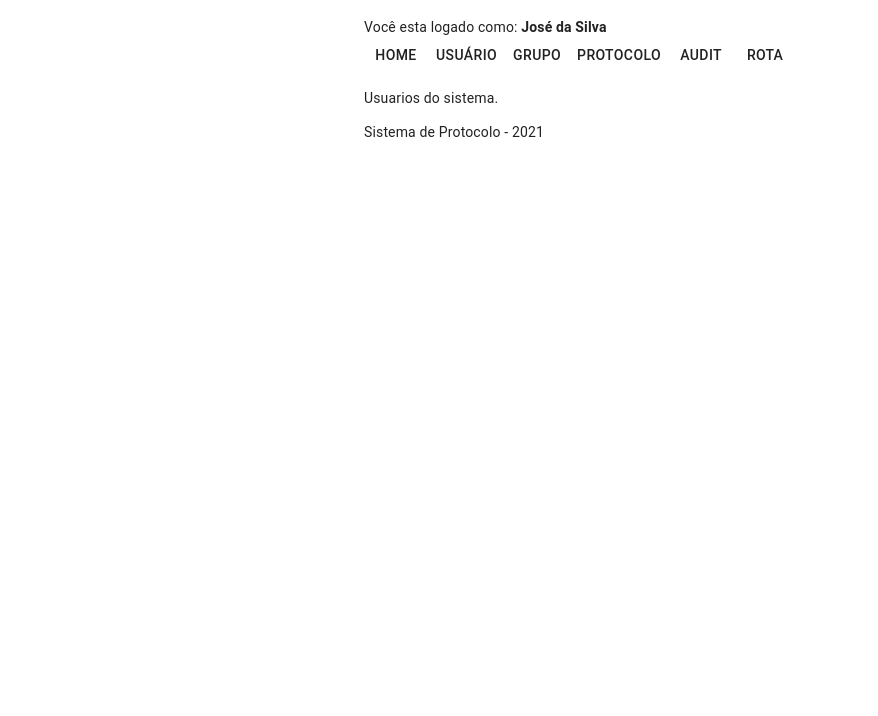
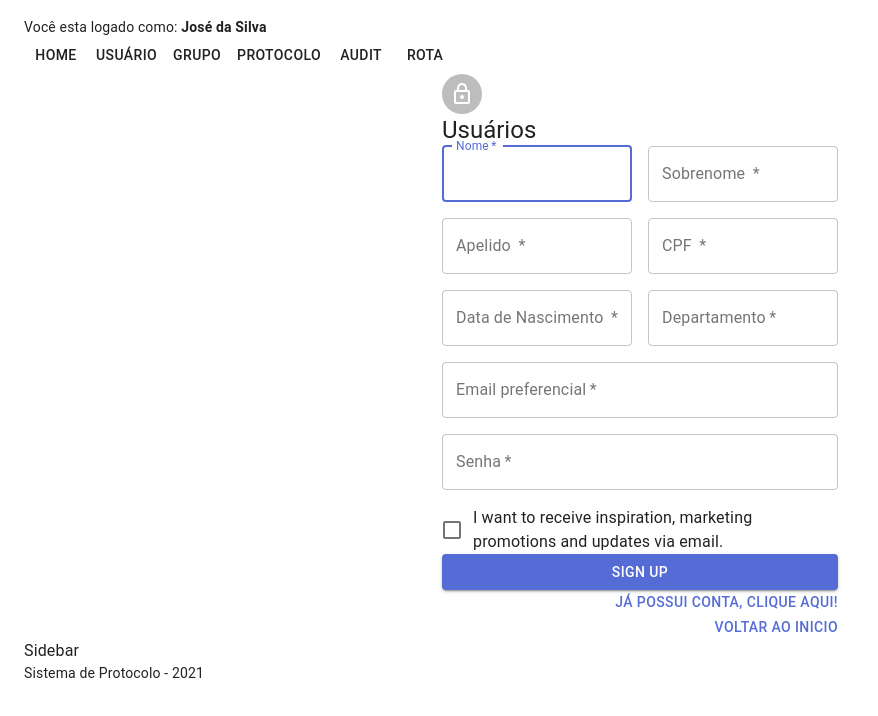
Before and after one commit to eps364/urban-protocol, a Next.js app in the folder web/: page /users in a window 1280 px wide. Shown: the top 716 px of the page, without its empty margins (0-878 px from the left). Built offline with nearby package versions, Linux system fonts and the light colour scheme; no server answers.

Commit message:
Add Form Users

```diff
--- /dev/null
+++ b/web/src/components/Forms/Users/index.tsx
@@ -0,0 +1,145 @@
+import { NextPage } from 'next';
+import { Typography } from '@material-ui/core';
+import React from 'react';
+import Avatar from '@material-ui/core/Avatar';
+import Button from '@material-ui/core/Button';
+import TextField from '@material-ui/core/TextField';
+import FormControlLabel from '@material-ui/core/FormControlLabel';
+import Checkbox from '@material-ui/core/Checkbox';
+import Link from '@material-ui/core/Link';
+import Grid from '@material-ui/core/Grid';
+import LockOutlinedIcon from '@material-ui/icons/LockOutlined';
+import Container from '@material-ui/core/Container';
+
+const FormUser: NextPage = () => {
+  return (
+    <Container component="main" maxWidth="xs">
+      <div>
+        <Avatar>
+          <LockOutlinedIcon />
+        </Avatar>
+        <Typography component="h1" variant="h5">
+          Usuários
+        </Typography>
+        <form>
+          <Grid container spacing={2}>
+            <Grid item xs={12} sm={6}>
+              <TextField
+                autoComplete="fname"
+                name="firstName"
+                variant="outlined"
+                required
+                fullWidth
+                id="firstName"
+                label="Nome"
+                autoFocus
+              />
+            </Grid>
+            <Grid item xs={12} sm={6}>
+              <TextField
+                variant="outlined"
+                required
+                fullWidth
+                id="lastName"
+                label="Sobrenome "
+                name="lastName"
+                autoComplete="lname"
+              />
+            </Grid>
+            <Grid item xs={12} sm={6}>
+              <TextField
+                variant="outlined"
+                required
+                fullWidth
+                id="nick_name"
+                label="Apelido "
+                name="nick_name"
+                autoComplete="nick_name"
+              />
+            </Grid>
+            <Grid item xs={12} sm={6}>
+              <TextField
+                variant="outlined"
+                required
+                fullWidth
+                id="cpf"
+                label="CPF "
+                name="cpf"
+                autoComplete="cpf"
+              />
+            </Grid>
+            <Grid item xs={12} sm={6}>
+              <TextField
+                variant="outlined"
+                required
+                fullWidth
+                id="dob"
+                label="Data de Nascimento "
+                name="dob"
+                autoComplete="dob"
+              />
+            </Grid>
+            <Grid item xs={12} sm={6}>
+              <TextField
+                variant="outlined"
+                required
+                fullWidth
+                id="departamentId"
+                label="Departamento"
+                name="departamentId"
+                autoComplete="departamentId"
+              />
+            </Grid>
+            <Grid item xs={12}>
+              <TextField
+                variant="outlined"
+                required
+                fullWidth
+                id="email"
+                label="Email preferencial"
+                name="email"
+                autoComplete="email"
+              />
+            </Grid>
+            <Grid item xs={12}>
+              <TextField
+                variant="outlined"
+                required
+                fullWidth
+                name="password"
+                label="Senha"
+                type="password"
+                id="password"
+                autoComplete="current-password"
+              />
+            </Grid>
+            <Grid item xs={12}>
+              <FormControlLabel
+                control={<Checkbox value="allowExtraEmails" color="primary" />}
+                label="I want to receive inspiration, marketing promotions and updates via email."
+              />
+            </Grid>
+          </Grid>
+          <Button type="submit" fullWidth variant="contained" color="primary">
+            Sign Up
+          </Button>
+          <Grid container justify="flex-end">
+            <Grid item>
+              <Link href="/login" variant="button">
+                Já possui conta, clique aqui!
+              </Link>
+            </Grid>
+          </Grid>
+          <Grid container justify="flex-end">
+            <Grid item>
+              <Link href="/" variant="button">
+                Voltar ao inicio
+              </Link>
+            </Grid>
+          </Grid>
+        </form>
+      </div>
+    </Container>
+  );
+};
+export default FormUser;
--- a/web/src/components/Layout/index.tsx
+++ b/web/src/components/Layout/index.tsx
@@ -3,14 +3,16 @@ import Container from '@material-ui/core/Container';
 import Footer from '../Footer';
 import Header from '../Header';
 import NavBar from '../NavBar';
+import Sidebar from '../Sidebar';
 
 const Layout: NextPage = ({ children }) => {
   const session = true;
   return (
     <>
-      <Container maxWidth="sm">
+      <Container maxWidth="lg">
         {session ? <NavBar /> : <Header />}
         {children}
+        <Sidebar />
         <Footer />
       </Container>
     </>
--- /dev/null
+++ b/web/src/components/Sidebar/index.tsx
@@ -0,0 +1,12 @@
+import { NextPage } from 'next';
+import Box from '@material-ui/core/Box';
+import { Typography } from '@material-ui/core';
+
+const Sidebar: NextPage = () => {
+  return (
+    <Box>
+      <Typography>Sidebar </Typography>
+    </Box>
+  );
+};
+export default Sidebar;
--- a/web/src/pages/users/index.tsx
+++ b/web/src/pages/users/index.tsx
@@ -1,7 +1,4 @@
+import FormUser from '../../components/Forms/Users';
 export default function Home() {
-  return (
-    <main>
-      <p>Usuarios do sistema.</p>
-    </main>
-  );
+  return <FormUser />;
 }
--- a/web/src/shared/interfaces/IUser.ts
+++ b/web/src/shared/interfaces/IUser.ts
@@ -11,7 +11,7 @@ export type IUser = {
   cpf: string;
   dob: string;
   password?: string;
-  departamentId?: IDepartment
+  departamentId?: IDepartment;
 };
 
 export type UserNew = {
@@ -23,7 +23,7 @@ export type UserNew = {
   cpf: string;
   password: string;
   password_confirm: string;
-  departamentId?: IDepartment
+  departamentId?: IDepartment;
   group?: IGroup[];
   role?: IRole[];
 };
```
Also changed, not shown: 1 other file (tests, documents, lock files or other folders).
